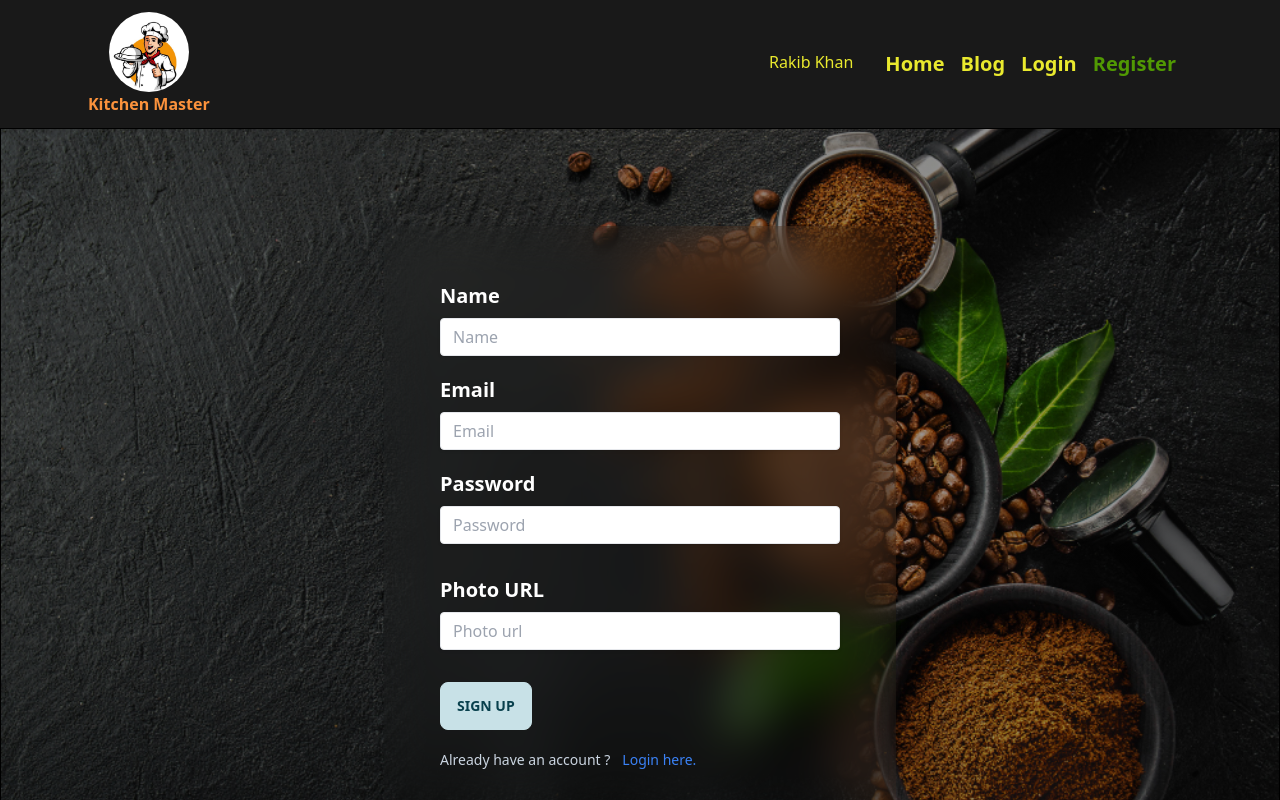
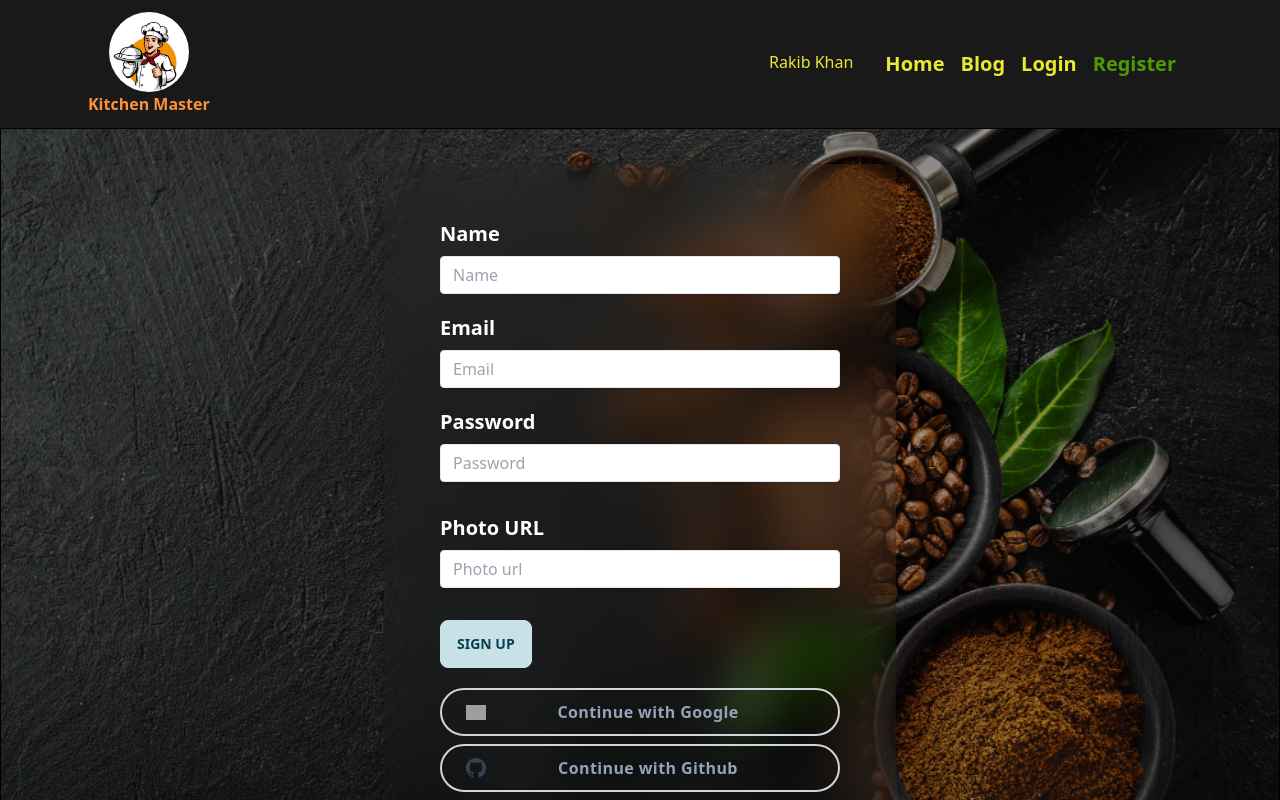
Before and after one commit to rakib8680/kitchen-master, a React (Vite) app: page /register in a window 1280 px wide. Shown: the top 800 px of the page. Built offline with nearby package versions, Linux system fonts and the light colour scheme; grey boxes are pictures that could not be loaded.

Commit message:
Google registration and login done

```diff
--- a/src/components/Login.jsx
+++ b/src/components/Login.jsx
@@ -1,8 +1,31 @@
-import React, { useState } from 'react';
+import React, { useContext, useState } from 'react';
+import { useNavigate } from 'react-router-dom';
+import { AuthContext } from '../providers/AuthProvider';
 // import { useLocation, useNavigate } from 'react-router-dom';
 
 const Login = () => {
+    const navigate = useNavigate()
     const [success, setSuccess] = useState('')
+
+    // context api
+    const { handleGoogleSignIn } = useContext(AuthContext)
+
+    // register with google
+    const googleSignIn = () => {
+        setSuccess('')
+        handleGoogleSignIn()
+            .then(result => {
+                const loggedUser = result.user
+                console.log(loggedUser)
+                setSuccess('Account registered successfully')
+                navigate('/home')
+            })
+            .catch(error => console.log(error.message))
+    }
+
+
+
+
     const handleSignIn = event => {
         event.preventDefault();
         setSuccess('')
@@ -61,14 +84,14 @@ const Login = () => {
                 <p className='text-green-500 relative top-5 text-center text-sm'>{success}</p>
                 <div className='flex flex-col gap-2 pb-9'>
                     <button className="group h-12 px-6 border-2 border-gray-300 rounded-full transition duration-300
- hover:border-blue-400 focus:bg-blue-50 active:bg-blue-100">
+ hover:border-blue-400 focus:bg-blue-50 active:bg-blue-100" type='button' onClick={googleSignIn}>
                         <div className="relative flex items-center space-x-4 justify-center">
                             <img src="https://tailus.io/sources/blocks/social/preview/images/google.svg" className="absolute left-0 w-5" alt="google logo" />
                             <span className="block w-max font-semibold tracking-wide text-slate-400  text-sm transition duration-300 group-hover:text-blue-600 sm:text-base">Continue with Google</span>
                         </div>
                     </button>
                     <button className="group h-12 px-6 border-2 border-gray-300 rounded-full transition duration-300
- hover:border-blue-400 focus:bg-blue-50 active:bg-blue-100">
+ hover:border-blue-400 focus:bg-blue-50 active:bg-blue-100" type='button'>
                         <div className="relative flex items-center space-x-4 justify-center">
                             <svg xmlns="http://www.w3.org/2000/svg" fill="currentColor" className="absolute left-0 w-5 text-gray-700" viewBox="0 0 16 16">
                                 <path d="M8 0C3.58 0 0 3.58 0 8c0 3.54 2.29 6.53 5.47 7.59.4.07.55-.17.55-.38 0-.19-.01-.82-.01-1.49-2.01.37-2.53-.49-2.69-.94-.09-.23-.48-.94-.82-1.13-.28-.15-.68-.52-.01-.53.63-.01 1.08.58 1.23.82.72 1.21 1.87.87 2.33.66.07-.52.28-.87.51-1.07-1.78-.2-3.64-.89-3.64-3.95 0-.87.31-1.59.82-2.15-.08-.2-.36-1.02.08-2.12 0 0 .67-.21 2.2.82.64-.18 1.32-.27 2-.27.68 0 1.36.09 2 .27 1.53-1.04 2.2-.82 2.2-.82.44 1.1.16 1.92.08 2.12.51.56.82 1.27.82 2.15 0 3.07-1.87 3.75-3.65 3.95.29.25.54.73.54 1.48 0 1.07-.01 1.93-.01 2.2 0 .21.15.46.55.38A8.012 8.012 0 0 0 16 8c0-4.42-3.58-8-8-8z" />
--- a/src/components/Register.jsx
+++ b/src/components/Register.jsx
@@ -1,9 +1,70 @@
-import React from 'react';
+import React, { useContext, useState } from 'react';
+import { useNavigate } from 'react-router-dom';
+import { AuthContext } from '../providers/AuthProvider';
 
 const Register = () => {
+    const navigate = useNavigate()
+    // context api
+    const { handleGoogleSignIn } = useContext(AuthContext)
+
+    // error
+    const [error, setError] = useState('')
+
+    // success
+    const [success, setSuccess] = useState('')
+
+
+    // register with google
+    const googleSignIn = () => {
+        setError('')
+        setSuccess('')
+        handleGoogleSignIn()
+            .then(result => {
+                const loggedUser = result.user
+                console.log(loggedUser)
+                setSuccess('Account registered successfully')
+                navigate('/home')
+            })
+            .catch(error => setError(error.message))
+    }
+
+
+    // form submit
+    const handleRegistration = event => {
+        event.preventDefault()
+        const form = event.target
+        const email = form.email.value
+        const password = form.password.value
+        const name = form.name.value
+        const photo = form.photo.value
+
+
+        // password validation
+        setError('')
+        setSuccess('')
+
+        if (!/(?=.*[A-Z])/.test(password)) {
+            setError('Please provide one upperCase word')
+            return
+        }
+        else if (!/(?=.*[0-9])/.test(password)) {
+            setError('Please provide at least one number')
+            return
+        }
+        else if (password.length < 6) {
+            setError('Password must be 6 characters or above')
+            return
+        }
+
+        setSuccess('Account registered successfully')
+        form.reset()
+
+    }
+
+
     return (
         <div className="flex justify-center items-center h-screen background ">
-            <form className="backdrop-blur-xl  shadow-md rounded px-14 pt-14 pb-6 space-y-5 mb-4" >
+            <form className="backdrop-blur-xl  shadow-md rounded px-14 pt-14 pb-6 space-y-5 mb-4" onSubmit={handleRegistration}>
                 <div className="mb-4">
                     <label className="block text-white  font-bold mb-2 text-xl" htmlFor="email">
                         Name
@@ -26,6 +87,7 @@ const Register = () => {
                         type="text"
                         name='email'
                         placeholder="Email"
+                        required
                     />
                 </div>
                 <div className="mb-6">
@@ -38,6 +100,7 @@ const Register = () => {
                         type="password"
                         name='password'
                         placeholder="Password"
+                        required
                     />
                 </div>
                 <div className="mb-6">
@@ -60,6 +123,26 @@ const Register = () => {
                         Sign Up
                     </button>
                 </div>
+                <p className='text-red-400 '>{error}</p>
+                <p className='text-green-500 '>{success}</p>
+                <div className='flex flex-col gap-2'>
+                    <button className="group h-12 px-6 border-2 border-gray-300 rounded-full transition duration-300
+ hover:border-blue-400 focus:bg-blue-50 active:bg-blue-100" type='button' onClick={googleSignIn}>
+                        <div className="relative flex items-center space-x-4 justify-center">
+                            <img src="https://tailus.io/sources/blocks/social/preview/images/google.svg" className="absolute left-0 w-5" alt="google logo" />
+                            <span className="block w-max font-semibold tracking-wide text-slate-400  text-sm transition duration-300 group-hover:text-blue-600 sm:text-base">Continue with Google</span>
+                        </div>
+                    </button>
+                    <button className="group h-12 px-6 border-2 border-gray-300 rounded-full transition duration-300
+ hover:border-blue-400 focus:bg-blue-50 active:bg-blue-100" type='button'>
+                        <div className="relative flex items-center space-x-4 justify-center">
+                            <svg xmlns="http://www.w3.org/2000/svg" fill="currentColor" className="absolute left-0 w-5 text-gray-700" viewBox="0 0 16 16">
+                                <path d="M8 0C3.58 0 0 3.58 0 8c0 3.54 2.29 6.53 5.47 7.59.4.07.55-.17.55-.38 0-.19-.01-.82-.01-1.49-2.01.37-2.53-.49-2.69-.94-.09-.23-.48-.94-.82-1.13-.28-.15-.68-.52-.01-.53.63-.01 1.08.58 1.23.82.72 1.21 1.87.87 2.33.66.07-.52.28-.87.51-1.07-1.78-.2-3.64-.89-3.64-3.95 0-.87.31-1.59.82-2.15-.08-.2-.36-1.02.08-2.12 0 0 .67-.21 2.2.82.64-.18 1.32-.27 2-.27.68 0 1.36.09 2 .27 1.53-1.04 2.2-.82 2.2-.82.44 1.1.16 1.92.08 2.12.51.56.82 1.27.82 2.15 0 3.07-1.87 3.75-3.65 3.95.29.25.54.73.54 1.48 0 1.07-.01 1.93-.01 2.2 0 .21.15.46.55.38A8.012 8.012 0 0 0 16 8c0-4.42-3.58-8-8-8z" />
+                            </svg>
+                            <span className="block w-max font-semibold tracking-wide text-slate-400 text-sm transition duration-300 group-hover:text-blue-600 sm:text-base">Continue with Github</span>
+                        </div>
+                    </button>
+                </div>
                 <div className="mt-5 text-sm">
                     <p className="inline-block align-baseline text-slate-300 mr-3">
                         Already have an account ?
--- a/src/providers/AuthProvider.jsx
+++ b/src/providers/AuthProvider.jsx
@@ -1,13 +1,35 @@
 import React, { createContext } from 'react';
+import { getAuth, GoogleAuthProvider, signInWithPopup } from "firebase/auth";
+import app from '../firebase.config';
+
+
 
 export const AuthContext = createContext(null)
+const auth = getAuth(app);
 
 
-const AuthProvider = ({children}) => {
+
+
+
+
+const AuthProvider = ({ children }) => {
+
     const user = 'Rakib Khan'
 
+
+
+    // google signIn
+    const googleProvider = new GoogleAuthProvider()
+    const handleGoogleSignIn = () => {
+        return signInWithPopup(auth, googleProvider)
+    }
+
+
+
+    // auth information
     const authInfo = {
-        user
+        user,
+        handleGoogleSignIn
     }
 
     return (
```
